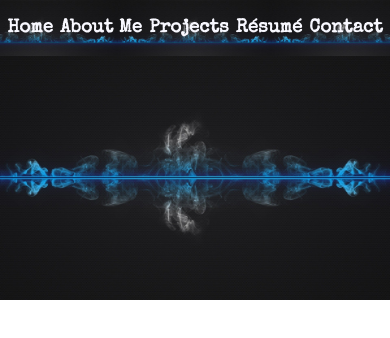
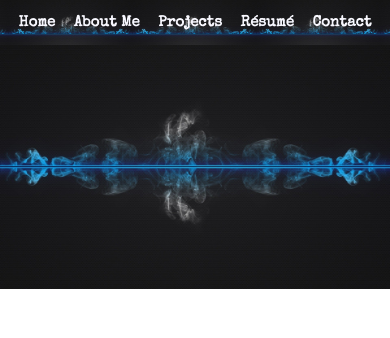
Before and after one commit to AGarcia85/portfolio, a React (Create React App) app: page / in a window 390 px wide. Shown: the top 338 px of the page. Built offline with nearby package versions, Linux system fonts and the light colour scheme; a web font is replaced by a local one.

Commit message:
styled css to make responsive

```diff
--- a/src/App.css
+++ b/src/App.css
@@ -26,8 +26,32 @@ h3 {
   color: ghostwhite;
   text-emphasis-style: none;
   font-family: 'Special Elite', cursive;
+  font-size: 30px;
 }
 
 a {
   text-decoration: none;
 }
+
+@media screen and (max-width: 425px) {
+  html,body {
+    width: 100%;
+    height: 100%;
+    margin: 0;
+    padding: 0;
+    overflow-x: hidden;
+  }
+
+  .nav-bar {
+    width: 100%;
+  }
+
+  .home{
+    background-size: cover;
+    background-position: center;
+  }
+
+  h3 {
+    font-size: 15px;
+  }
+}
--- a/src/components/About.css
+++ b/src/components/About.css
@@ -21,4 +21,14 @@ h1 {
     text-align: center;
     width: 70%;
     margin: 20px auto;
+    padding-bottom: 10px;
 }
+
+@media screen and (max-width: 425px) {
+    .alex {
+        width: 200px;
+        height: 200px;
+        border-radius: 80px;
+    }
+
+}
--- a/src/components/Projects.css
+++ b/src/components/Projects.css
@@ -24,3 +24,13 @@
     font-size: 25px;
     color: black;
 }
+
+@media screen and (max-width: 425px) {
+    .projects-container {
+        width: 90%;
+    }
+    .projects {
+        width: 75%;
+        height: 150px;
+    }
+}
```
Also changed, not shown: src/components/About.js (+2 -1 lines).
